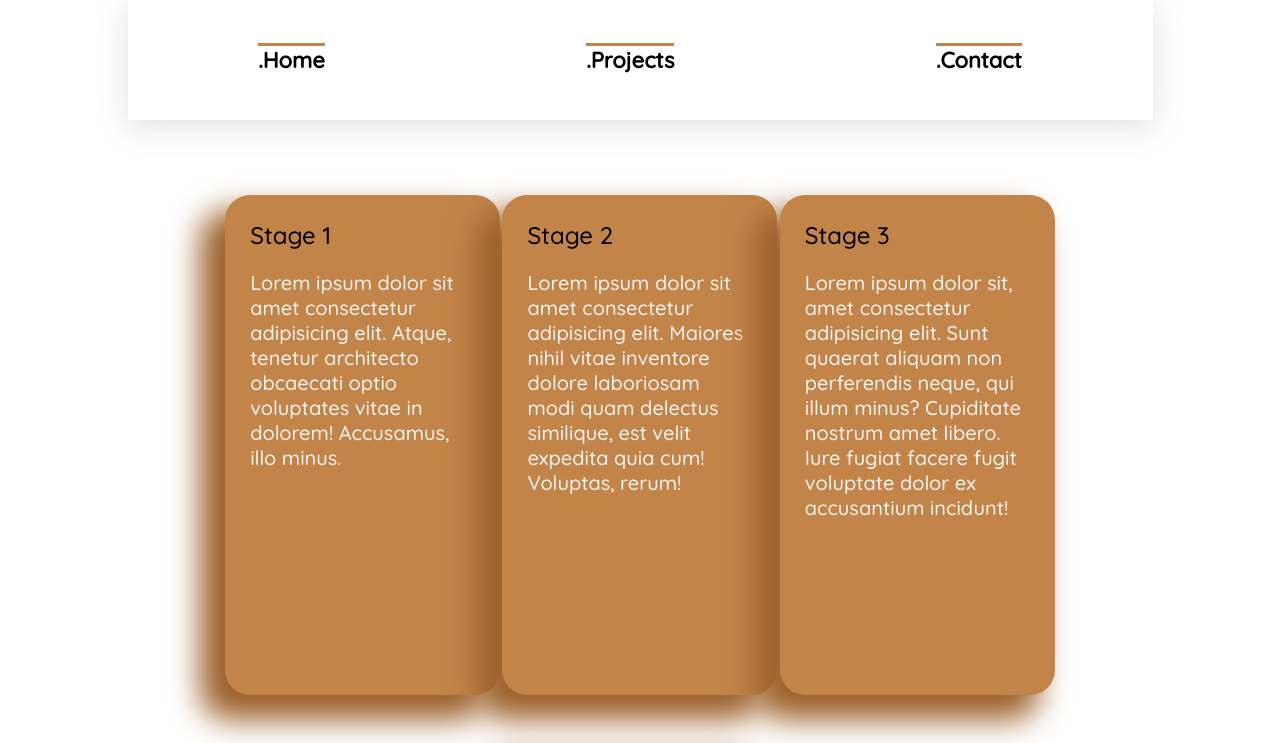
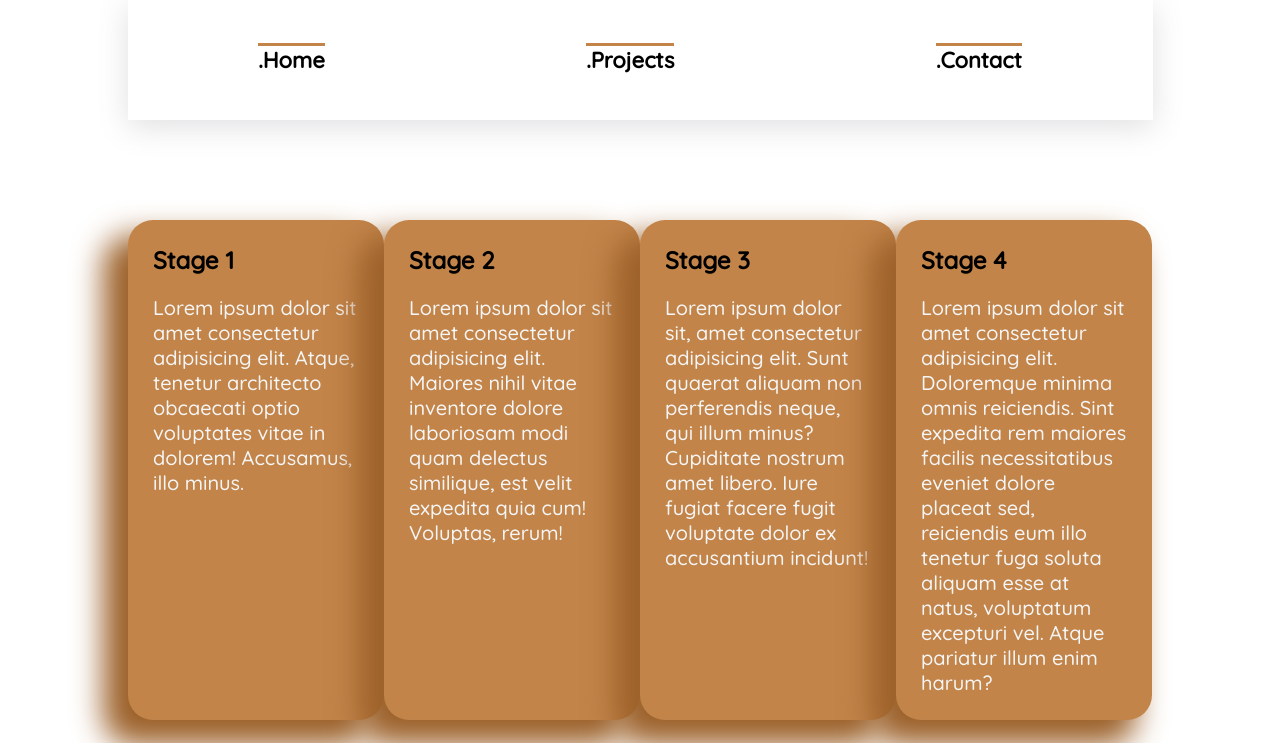
Before and after one commit to filipclavin/fox-coin, a React (Create React App) app: page / in a window 1280 px wide. Shown: the top 743 px of the page. Built offline with nearby package versions, Linux system fonts and the light colour scheme.

Commit message:
added media queries for cards

```diff
--- a/src/components/cards/Stages.js
+++ b/src/components/cards/Stages.js
@@ -10,6 +10,21 @@
     height: 600px;
     margin: 0 auto;
     flex-wrap: wrap;
+
+    @media screen and (min-width: 1693px) and (max-width: 1761px) {
+        flex-wrap: nowrap;
+    }
+
+    @media screen and (min-width: 1270px) and (max-width: 1338px) {
+        flex-wrap: nowrap;
+        width: 80%;
+    }
+
+    @media screen and (min-width: 847px) and (max-width: 915px) {
+        margin-top: 500px;
+        flex-wrap: nowrap;
+        flex-direction: column;
+    }
 `
 
 const Stage = styled.div`
@@ -23,16 +38,13 @@
     box-shadow: -20px 20px 30px 5px #9c612a;
     transition: all 0.2s ease-in-out;
 
-    h2 {
-        font-weight: 500;
-    }
-
     p {
         font-size: 20px;
         color: whitesmoke;
     }
 
     &:hover {
+        flex-wrap: nowrap;
         width: 300px;
         height: 600px;
         margin: 10px;
```
